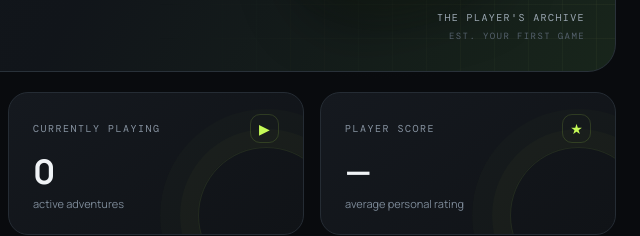
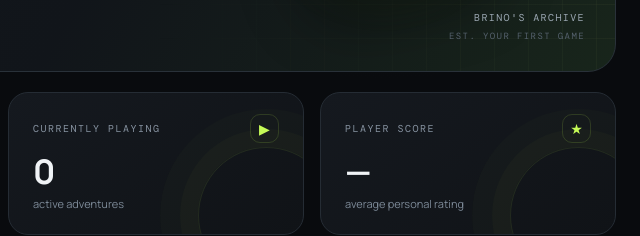
Before and after one commit to BrinoXIX/game-vault, a plain HTML site: page index.html in a window 1280 px wide. Shown: the part 419-655 px from the top of the page, 640-1280 px from the left. Drawn offline with nearby package versions, Linux system fonts and the light colour scheme.

Commit message:
Update index.html

```diff
--- a/index.html
+++ b/index.html
@@ -6,7 +6,7 @@
 <body><div class="app-shell">
 <header class="topbar"><a class="brand" href="#top"><span class="brand-mark">▣</span><span>GAME<span class="brand-accent">VAULT</span></span></a><div class="header-center"><span class="live-dot"></span> PERSONAL GAME ARCHIVE</div><div class="top-actions"><button class="icon-btn" id="settingsBtn" aria-label="Settings" title="Settings">⚙</button></div></header>
 <main id="top">
-<section class="dashboard-intro"><div class="intro-copy"><div class="eyebrow">PLAYER ONE · COLLECTION OVERVIEW</div><h1>Your worlds.<br><span>Your story.</span></h1><p>Every adventure you started. Every world you finished. All in one place.</p><button class="primary-btn intro-add" id="addBtn">＋ Add to collection</button></div><div class="intro-side"><div class="decor-grid"></div><div class="vault-emblem">GV<span>✦</span></div><div class="intro-side-caption">THE PLAYER'S ARCHIVE<br><span>EST. YOUR FIRST GAME</span></div></div></section>
+<section class="dashboard-intro"><div class="intro-copy"><div class="eyebrow">PLAYER ONE · COLLECTION OVERVIEW</div><h1>Your worlds.<br><span>Your story.</span></h1><p>Every adventure you started. Every world you finished. All in one place.</p><button class="primary-btn intro-add" id="addBtn">＋ Add to collection</button></div><div class="intro-side"><div class="decor-grid"></div><div class="vault-emblem">GV<span>✦</span></div><div class="intro-side-caption">BRINO'S ARCHIVE<br><span>EST. YOUR FIRST GAME</span></div></div></section>
 <section class="stats" aria-label="Library statistics"><div class="stat stat-complete"><div class="stat-top"><span class="stat-label">FINISHED</span><span class="stat-icon">✓</span></div><strong id="completedCount">0</strong><span class="stat-foot">games completed</span></div><div class="stat stat-total"><div class="stat-top"><span class="stat-label">ON HOLD</span><span class="stat-icon">Ⅱ</span></div><strong id="holdCount">0</strong><span class="stat-foot">games paused</span></div><div class="stat stat-playing"><div class="stat-top"><span class="stat-label">CURRENTLY PLAYING</span><span class="stat-icon">▶</span></div><strong id="playingCount">0</strong><span class="stat-foot">active adventures</span></div><div class="stat stat-rating"><div class="stat-top"><span class="stat-label">PLAYER SCORE</span><span class="stat-icon">★</span></div><strong id="avgRating">—</strong><span class="stat-foot">average personal rating</span></div></section>
 <section class="library-section"><div class="section-heading"><div><div class="eyebrow">YOUR PERSONAL CATALOGUE</div><h2>Game library <span class="section-count" id="totalCountLabel"></span></h2></div><button class="primary-btn" id="emptyAddBtn">＋ Find a game</button></div>
 <div class="toolbar"><div class="search-wrap"><span>⌕</span><input id="searchInput" type="search" placeholder="Search titles in your library…" autocomplete="off"></div><select id="filterSelect" aria-label="Filter games"><option value="all">Everything</option><option value="completed">Completed</option><option value="playing">Currently playing</option><option value="onhold">On Hold</option></select><select id="sortSelect" aria-label="Sort games"><option value="added">Recently added</option><option value="name">Name A–Z</option><option value="rating">Your rating</option><option value="released">Release date</option></select></div>
```
